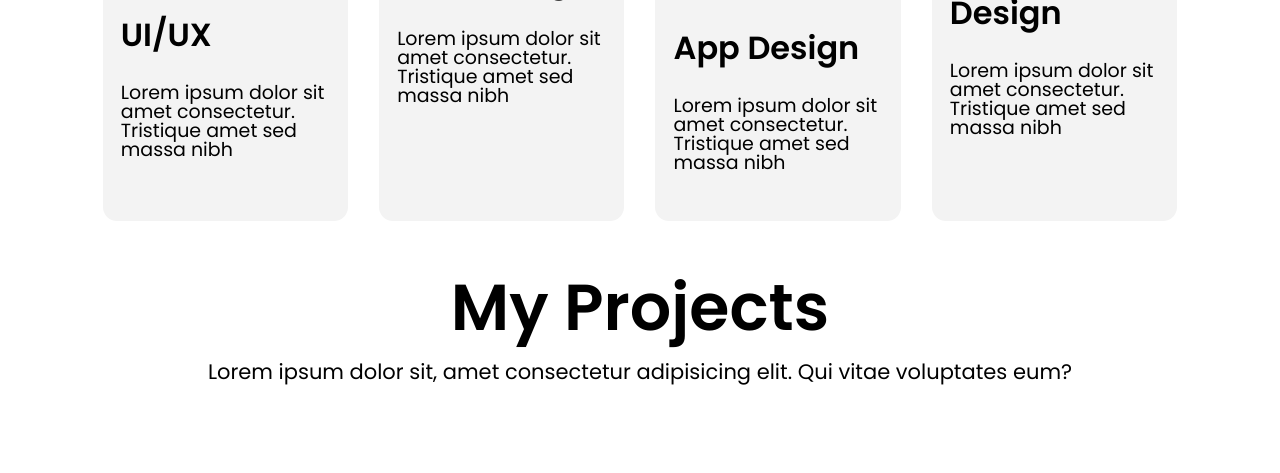
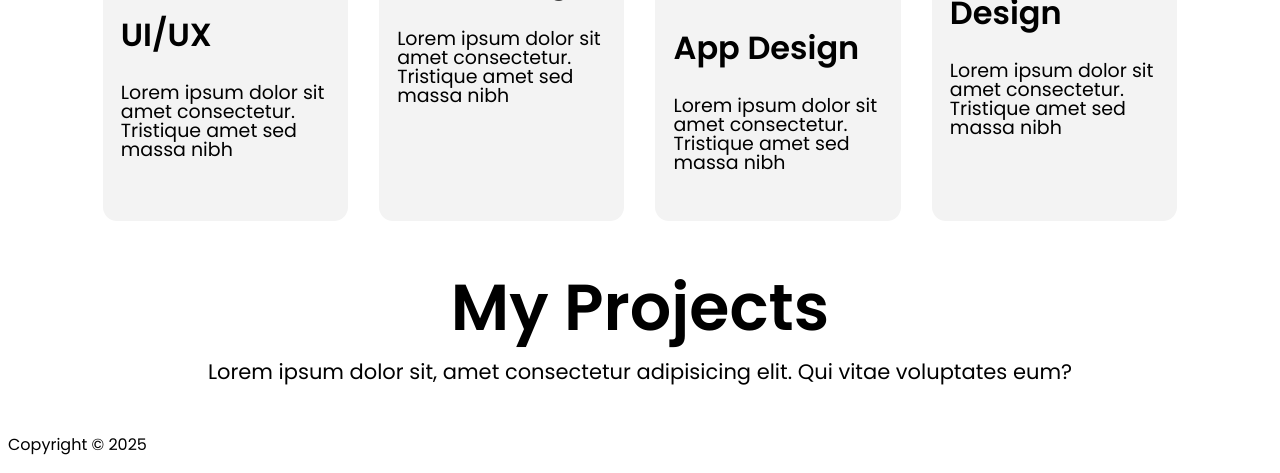
Before and after one commit to ayoubkhan558/m-portfolio, a plain HTML site: page index.html in a window 1280 px wide. Shown: the part 354-827 px from the top of the page. Before the commit the page ends 800 px from the top, so only its background shows below. Drawn offline with Linux system fonts and the light colour scheme.

Commit message:
Footer added

```diff
--- a/index.html
+++ b/index.html
@@ -59,20 +59,29 @@
 
 
     <!-- my projects section  -->
-     <section class="my-projects">
+    <section class="my-projects">
         <div class="container">
             <div class="section-header">
                 <h2 class="section-title">My Projects</h2>
-                <p class="section-text">Lorem ipsum dolor sit, amet consectetur adipisicing elit. Qui vitae voluptates eum?</p>
+                <p class="section-text">Lorem ipsum dolor sit, amet consectetur adipisicing elit. Qui vitae voluptates
+                    eum?</p>
             </div>
         </div>
-     </section>
+    </section>
     <!-- my projects section end -->
 
 
 
+    <!-- Footer  -->
+    <footer class="footer">
+        <p>
+            Copyright &copy; 2025
+        </p>
+    </footer>
+    <!-- Footer end -->
+
     <!-- // JS  -->
-     <script src="./assets/js/main.js"></script>
+    <script src="./assets/js/main.js"></script>
 
 </body>
 
```
